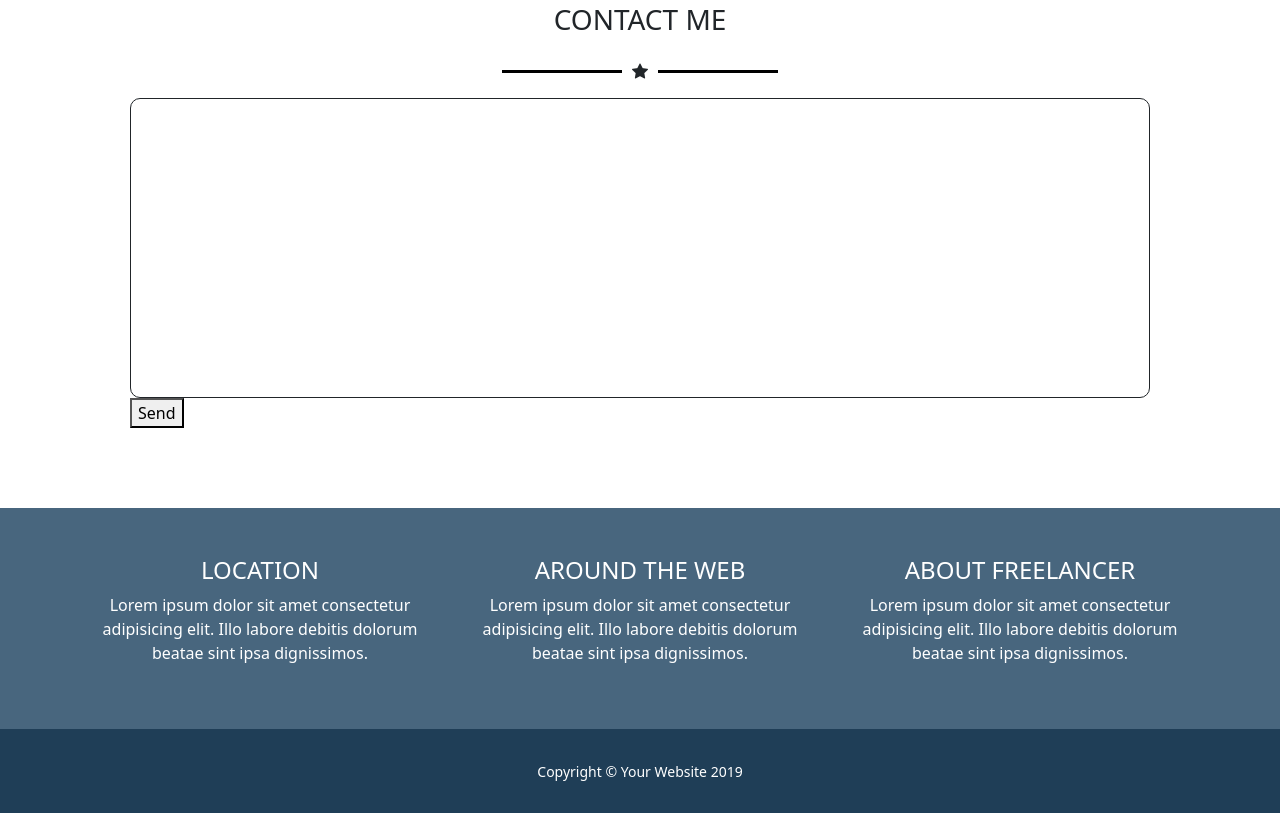
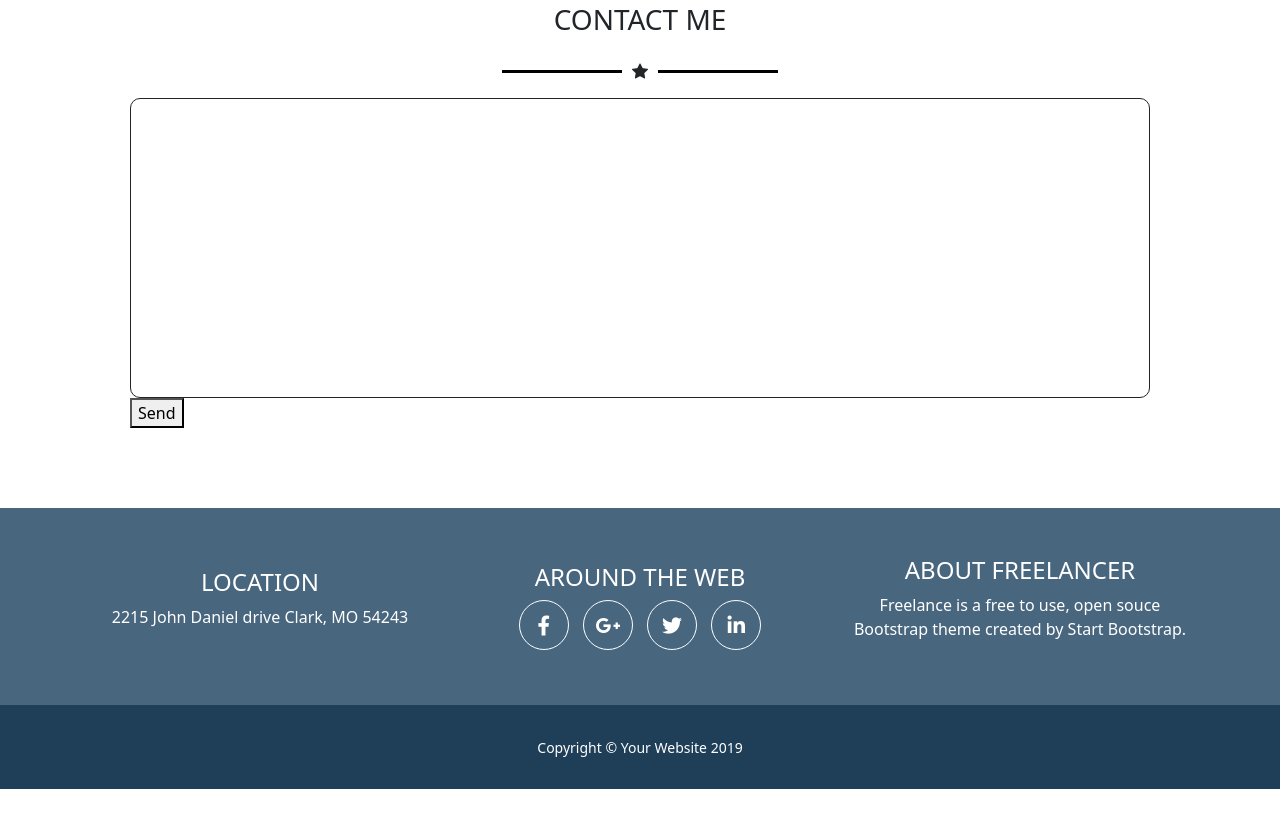
Before and after one commit to FeDeRiCo9719/html-css-bootstrap-freelancer, a plain HTML site: page index.html in a window 1280 px wide. Shown: the part 1966-2779 px from the top of the page. After the commit the page ends 2755 px from the top, so only its background shows below. Drawn offline with nearby package versions, Linux system fonts and the light colour scheme.

Commit message:
footer fix

```diff
--- a/css/style.css
+++ b/css/style.css
@@ -91,6 +91,28 @@ footer {
     background-color: rgb(72, 102, 126);
     /* height: 200px; */
 }
+.circle {
+    display: inline-block;
+    border: 1px solid white;
+    width: 50px;
+    height: 50px;
+    border-radius: 50%;
+    cursor: pointer;
+    text-align: center;
+    margin: 0px 5px;
+}
+.circle:hover {
+    background-color: rgba(255, 255, 255, 0.829);
+    transition: 0.4s;
+}
+.circle i {
+    line-height: 50px;
+    font-size: 20px;
+}
+.circle:hover i {
+    color: rgb(72, 102, 126);
+}
+
 /*------- Low footer -------*/
 .low-footer {
     padding: 30px 0px;
--- a/index.html
+++ b/index.html
@@ -5,6 +5,9 @@
     <meta http-equiv="X-UA-Compatible" content="IE=edge">
     <meta name="viewport" content="width=device-width, initial-scale=1.0">
     <title>html-css-bootstrap-freelancer</title>
+    <!------ fontawesome ------>
+    <link rel="stylesheet" href="https://cdnjs.cloudflare.com/ajax/libs/font-awesome/5.15.3/css/all.min.css" integrity="sha512-iBBXm8fW90+nuLcSKlbmrPcLa0OT92xO1BIsZ+ywDWZCvqsWgccV3gFoRBv0z+8dLJgyAHIhR35VZc2oM/gI1w==" crossorigin="anonymous" referrerpolicy="no-referrer" />
+    <!------ /fontawesome ------>
     <!------ bootstrap ------>
     <link rel="stylesheet" href="https://cdn.jsdelivr.net/npm/bootstrap-icons@1.5.0/font/bootstrap-icons.css">
     <link href="https://cdn.jsdelivr.net/npm/bootstrap@5.0.2/dist/css/bootstrap.min.css" rel="stylesheet" integrity="sha384-EVSTQN3/azprG1Anm3QDgpJLIm9Nao0Yz1ztcQTwFspd3yD65VohhpuuCOmLASjC" crossorigin="anonymous">
@@ -157,15 +160,28 @@
                 <div class="row pt-5 text-center">
                     <div class="col-12 col-sm-4 col-lg-4 pb-5">
                         <h4>LOCATION</h4>
-                        <p>Lorem ipsum dolor sit amet consectetur adipisicing elit. Illo labore debitis dolorum beatae sint ipsa dignissimos.</p>
+                        <p>2215 John Daniel drive Clark, MO 54243</p>
                     </div>
                     <div class="col-12 col-sm-4 col-lg-4 pb-5">
                         <h4>AROUND THE WEB</h4>
-                        <p>Lorem ipsum dolor sit amet consectetur adipisicing elit. Illo labore debitis dolorum beatae sint ipsa dignissimos.</p>
+                        <div>
+                            <div class="circle">
+                                <i class="fab fa-facebook-f"></i>
+                            </div>
+                            <div class="circle">
+                                <i class="fab fa-google-plus-g"></i>
+                            </div>
+                            <div class="circle">
+                                <i class="fab fa-twitter"></i>
+                            </div>
+                            <div class="circle">
+                                <i class="fab fa-linkedin-in"></i>
+                            </div>
+                        </div>
                     </div>
                     <div class="col-12 col-sm-4 col-lg-4 pb-5">
                         <h4>ABOUT FREELANCER</h4>
-                        <p>Lorem ipsum dolor sit amet consectetur adipisicing elit. Illo labore debitis dolorum beatae sint ipsa dignissimos.</p>
+                        <p>Freelance is a free to use, open souce Bootstrap theme created by Start Bootstrap.</p>
                     </div>
                 </div>
             </div>
```
